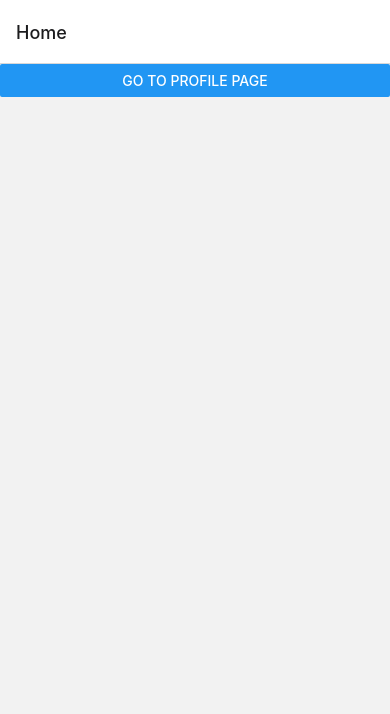
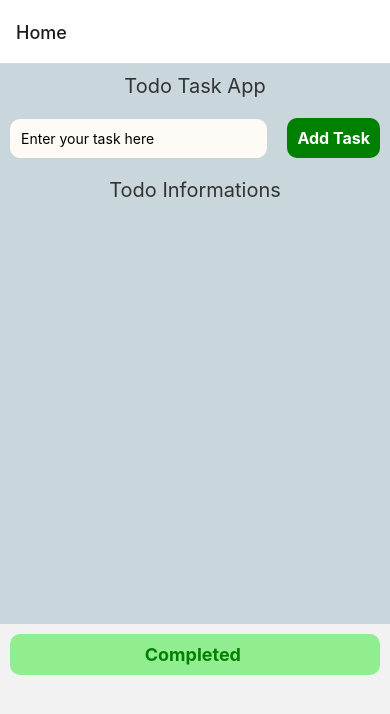
Before and after one commit to Kenildev007/ToDO-React-native, a React Native app: screen /Home in a window 390 px wide. Shown: the top 714 px of the page. Built offline with nearby package versions, Linux system fonts and the light colour scheme.

Commit message:
created layouts only completed nav is remaining

```diff
--- a/App.jsx
+++ b/App.jsx
@@ -1,45 +1,37 @@
 import * as React from 'react';
-import { View, Text, Button } from 'react-native';
+import { View, Text, Button, StyleSheet, TouchableOpacity, ScrollView } from 'react-native';
 import { NavigationContainer } from '@react-navigation/native';
 import { createNativeStackNavigator } from '@react-navigation/native-stack';
+import TodoScreen1 from './src/screens/TodoScreen1';
+import TodoCompleted from './src/screens/TodoCompleted';
 
 function HomeScreen({ navigation }) {
   return (
-    <View>
-      <Button
-        title='Go to Profile Page'
-        onPress={() => navigation.navigate('Profile')}
-      />
-    </View>
+    <ScrollView>
+      <View style={styles.todoscreen}>
+        <TodoScreen1 />
+      </View>
+      <TouchableOpacity style={styles.button}>
+        <Text style={styles.text} onPress={() => navigation.navigate('Completed')}>Completed </Text>
+      </TouchableOpacity>
+    </ScrollView>
   );
 }
 function ProfileScreen({ navigation }) {
+  const tasks = [];
   return (
-    <View>
-      <Button
-        title='Go to Dashboard Page'
-        onPress={() => navigation.navigate('Dashboard')}
-      />
-      <Button
-        title='Go back'
-        onPress={() => navigation.goBack()}
-      />
-    </View>
-  );
-}
-function DashboardScreen({ navigation }) {
-  return (
-    <View>
-      <Text>This is the last page</Text>
-      <Button
-        title='Go back'
-        onPress={() => navigation.goBack()}
-      />
-      <Button
-        title='Go To Home Page'
-        onPress={() => navigation.navigate('Home')}
-      />
-    </View>
+
+    <ScrollView>
+      <View style={styles.todoscreen}>
+        <TodoCompleted tasks={tasks} />
+      </View>
+      <TouchableOpacity style={styles.button}>
+        <Text style={styles.text} onPress={() => navigation.goBack()}>GO Back</Text>
+      </TouchableOpacity>
+
+
+    </ScrollView>
+
   );
 }
 
@@ -49,10 +41,29 @@ export default function MyStack() {
   return (
     <NavigationContainer>
       <Stack.Navigator>
-        <Stack.Screen name='Home' component={HomeScreen} />
-        <Stack.Screen name='Profile' component={ProfileScreen} />
-        <Stack.Screen name='Dashboard' component={DashboardScreen} />
+        <Stack.Screen  name='Home'  component={HomeScreen}>
+          {/* {()=> (<TodoScreen1/>)} */}
+        </Stack.Screen>
+        <Stack.Screen name='Completed' component={ProfileScreen} />
       </Stack.Navigator>
     </NavigationContainer>
   );
 }
+
+const styles = StyleSheet.create({
+  todoscreen: {
+    height: 560,
+  },
+  button: {
+    backgroundColor: 'lightgreen',
+    margin: 10,
+    padding: 10,
+    borderRadius: 10,
+    alignItems: 'center',
+  },
+  text: {
+    color: 'green',
+    fontSize: 18,
+    fontWeight: 'bold',
+  },
+})
--- a/src/TodoTask.jsx
+++ b/src/TodoTask.jsx
@@ -9,7 +9,7 @@ const TodoTask = ({ addTask }) => {
     };
 
     const handleAddTask = () => {
-        if(taskText.trim()) {
+        if (taskText.trim()) {
             addTask({ text: taskText, status: 'Pending' });
             setTaskText('');
         }
@@ -22,7 +22,7 @@ const TodoTask = ({ addTask }) => {
                 placeholder='Enter your task here'
                 value={taskText}
                 onChangeText={handeInputChange}
-                ></TextInput>
+            ></TextInput>
             <TouchableOpacity style={styles.button}>
                 <Text style={styles.text} onPress={handleAddTask}>Add Task</Text>
             </TouchableOpacity>
--- /dev/null
+++ b/src/screens/TodoCompleted.jsx
@@ -0,0 +1,32 @@
+import { StyleSheet, Text, View } from 'react-native'
+import React from 'react'
+
+const TodoCompleted = ({tasks}) => {
+    const completedTasks = tasks.filter(x => x.status === "Completed");
+
+    return (
+        <View style={styles.background}>
+            <Text style={styles.header}>Completed Tasks</Text>
+            {completedTasks.map((elem,index) => (
+                <View key={index}>
+                    <Text>{elem.text}</Text>
+                </View>
+            ))}
+        </View>
+    )
+}
+
+export default TodoCompleted;
+
+const styles = StyleSheet.create({
+    header: {
+        fontSize: 20,
+        textAlign: 'center',
+        margin: 10,
+        color: '#333333',
+    },
+    background: {
+        flex: 1,
+        backgroundColor: '#C9D7DD',
+    }
+})
--- /dev/null
+++ b/src/screens/TodoScreen1.jsx
@@ -0,0 +1,50 @@
+import { StyleSheet, Text, View } from 'react-native'
+import React, { useState } from 'react'
+import TodoTask from '../TodoTask'
+import TodoList from '../TodoList'
+
+const App = () => {
+    const [tasks, setTasks] = useState([]);
+
+    const addTask = (task) => {
+        setTasks([...tasks, task]);
+    };
+
+    const deleteTask = (index) => {
+        const updatedTask = [...tasks];
+        updatedTask.splice(index, 1);
+        setTasks(updatedTask);
+    };
+
+    const editTask = (index, newText, newStatus) => {
+        const updatedTasks = [...tasks];
+        updatedTasks[index] = { ...updatedTasks[index], text: newText, status: newStatus };
+        setTasks(updatedTasks);
+    };
+
+
+    return (
+        <View style={styles.background}>
+            <Text style={styles.header}>Todo Task App</Text>
+            <TodoTask addTask={addTask} />
+            <Text style={styles.header}>Todo Informations</Text>
+            <TodoList task={tasks} deleteTask={deleteTask} editTask={editTask} />
+
+        </View>
+    )
+}
+
+export default App
+
+const styles = StyleSheet.create({
+    header: {
+        fontSize: 20,
+        textAlign: 'center',
+        margin: 10,
+        color: '#333333',
+    },
+    background: {
+        flex: 1,
+        backgroundColor: '#C9D7DD',
+    }
+})
```
Also changed, not shown: src/TodoList.jsx (indentation only).
